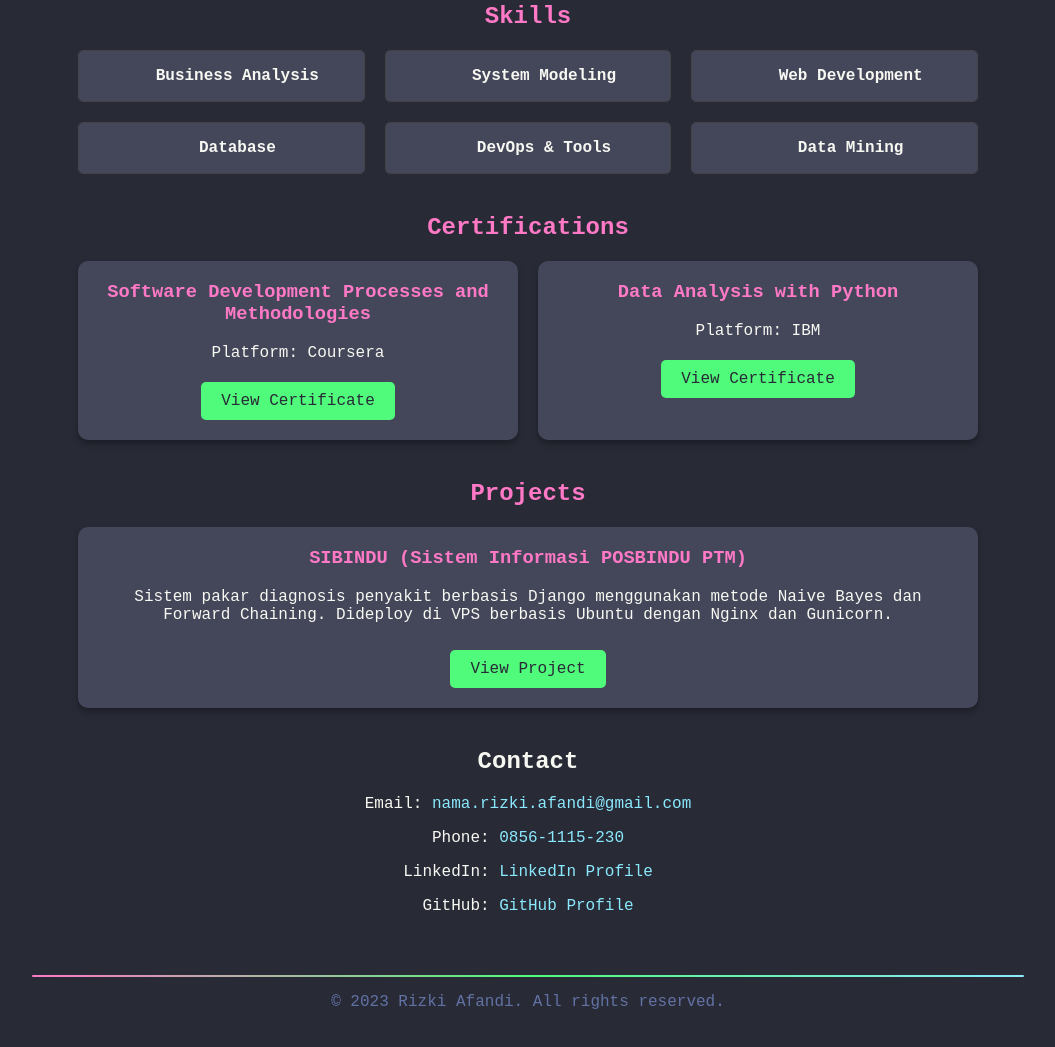
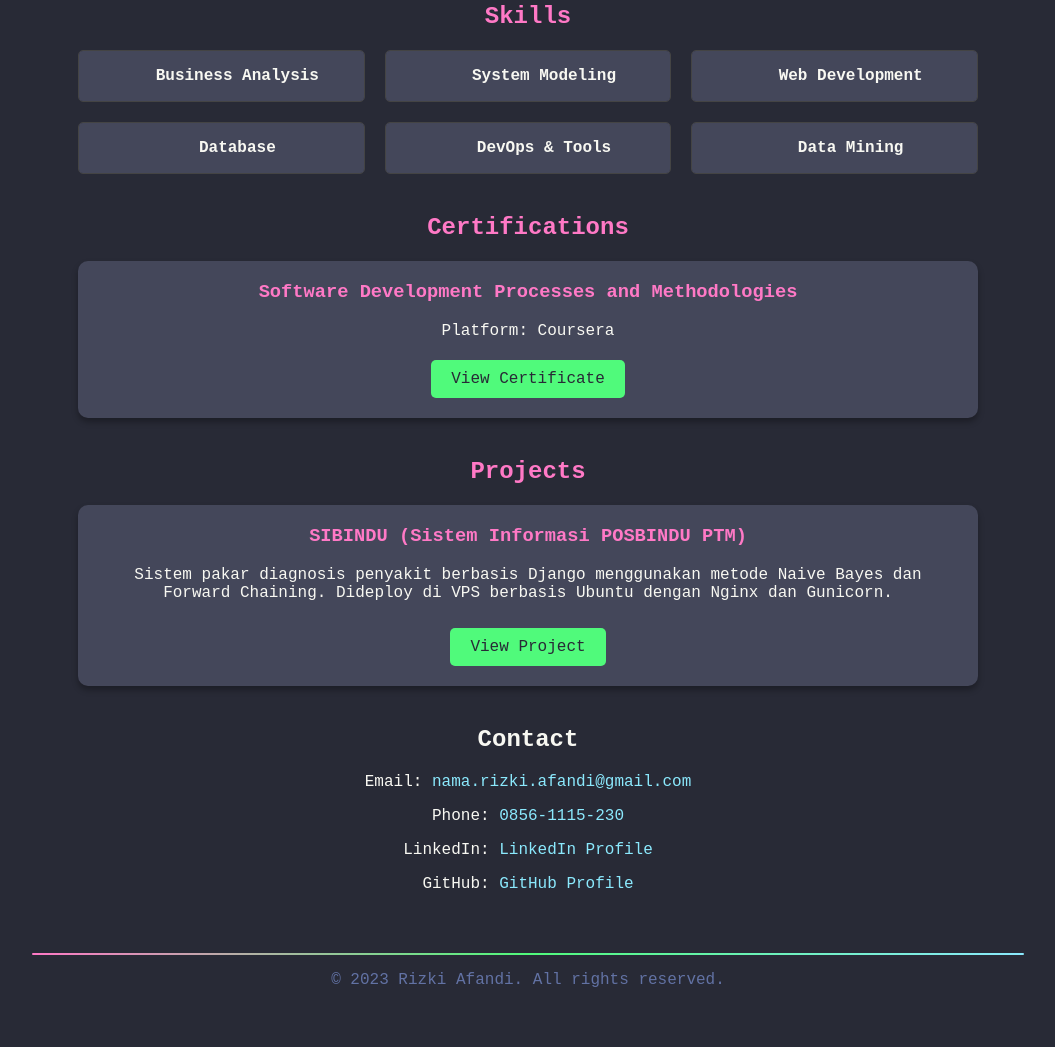
Before and after one commit to r-afandi/rizki_afandi, a website: page index.html in a window 1280 px wide. Shown: the part 867-1914 px from the top of the page, without its empty margins (112-1167 px from the left). After the commit the page ends 1892 px from the top, so only its background shows below. Drawn offline with Linux system fonts and the light colour scheme.

Commit message:
U0002-index

```diff
--- a/index.html
+++ b/index.html
@@ -128,14 +128,7 @@
 
                 </div>
                 <!-- Tambahkan sertifikasi lain di sini -->
-                <div class="grid-item certification">
-                    <h3>Data Analysis with Python</h3>
-                    <p>Platform: IBM</p>
-                    <div class="cv-buttons">
-                        <a href="https://example.com" target="_blank" class="btn">View Certificate</a>
-                    </div>
 
-                </div>
             </div>
         </section>
         <section id="projects" class="grid-section">
```
